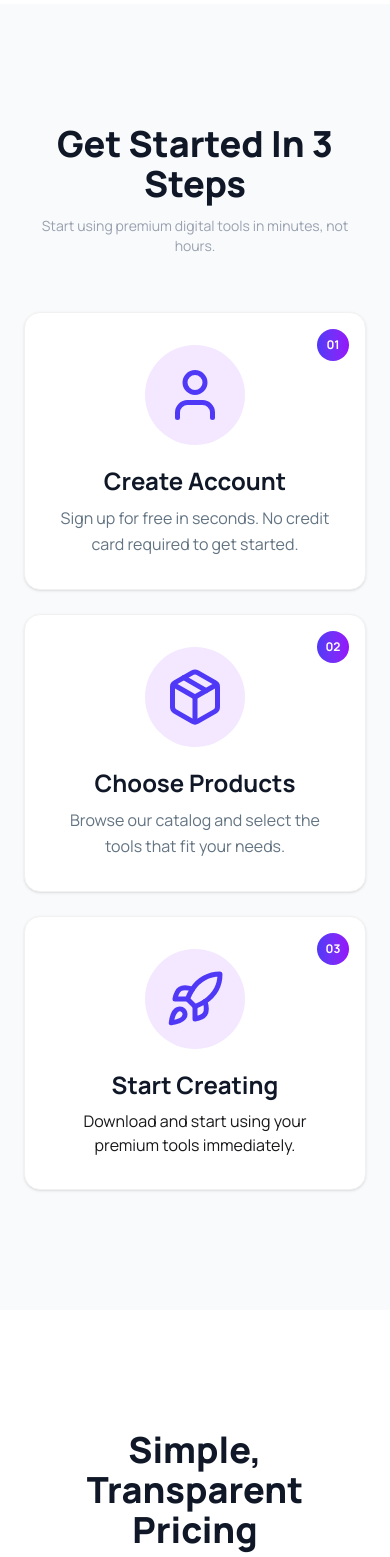
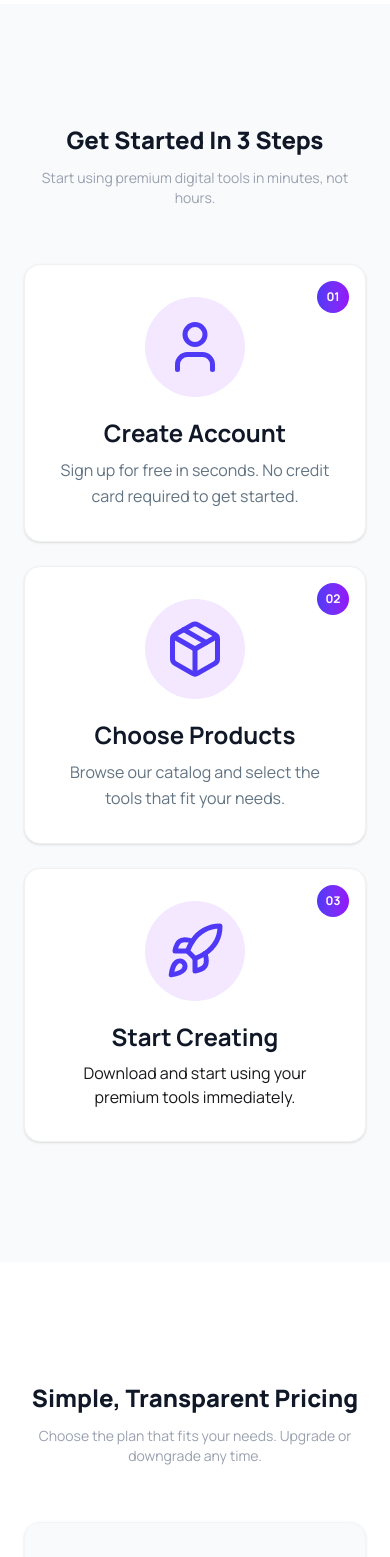
Before and after one commit to smRid/PHA6-DigiTools-Platform, a React (Vite) app: page / in a window 390 px wide. Shown: the part 5980-7537 px from the top of the page. Built offline with nearby package versions, Linux system fonts and the light colour scheme.

Commit message:
rewsponsive fix for process and pricing section

```diff
--- a/src/components/Pricing.jsx
+++ b/src/components/Pricing.jsx
@@ -55,7 +55,7 @@
     <section id="pricing" className="py-30 px-6 bg-white">
       <div className="max-w-6xl mx-auto">
         <div className="text-center mb-14">
-          <h2 className="text-4xl md:text-5xl font-extrabold text-gray-900 mb-3">
+          <h2 className="text-2xl md:text-5xl font-extrabold text-gray-900 mb-3">
             Simple, Transparent Pricing
           </h2>
           <p className="text-gray-400 text-sm md:text-base">
--- a/src/components/Process.jsx
+++ b/src/components/Process.jsx
@@ -6,7 +6,7 @@
     <section id="steps" className="py-30 px-6 bg-[#F9FAFC]">
       <div className="max-w-5xl mx-auto">
         <div className="text-center mb-14">
-          <h2 className="text-4xl md:text-5xl font-extrabold text-gray-900 mb-3">
+          <h2 className="text-2xl md:text-5xl font-extrabold text-gray-900 mb-3">
             Get Started In 3 Steps
           </h2>
           <p className="text-gray-400 text-sm md:text-base">
```
